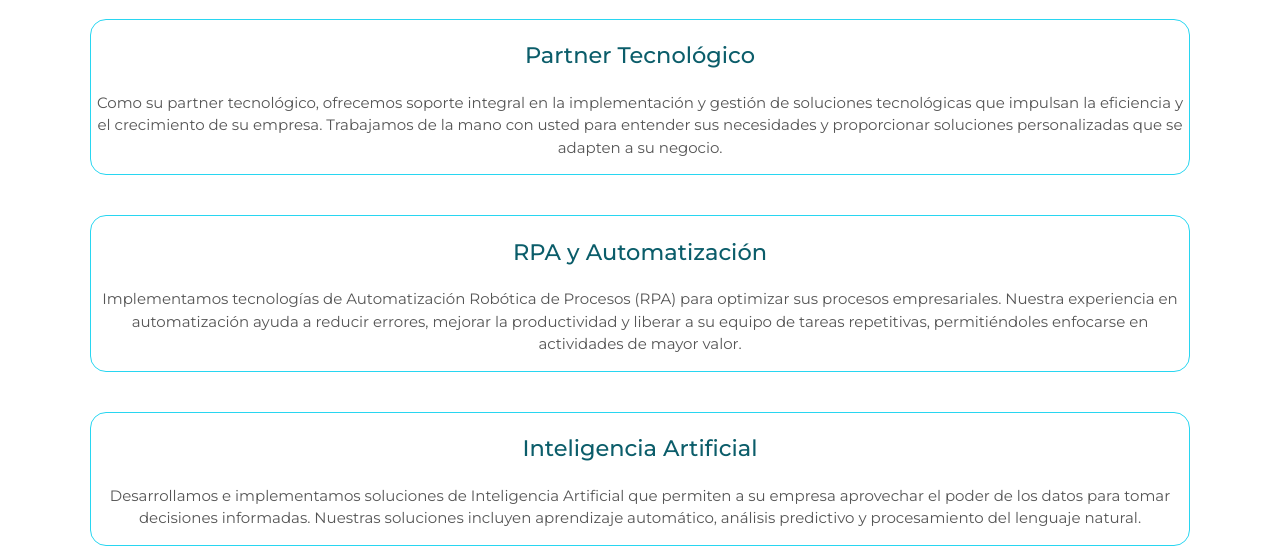
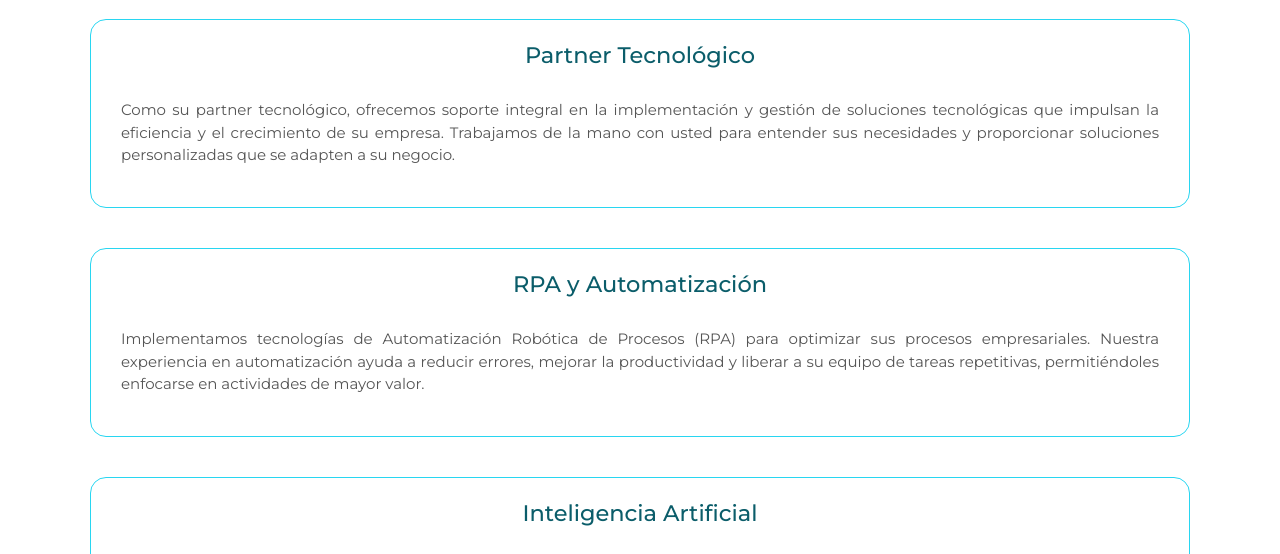
Before and after one commit to Paulina-Victoria/2da-villarroelherrera, a website: page pages/servicios.html in a window 1280 px wide. Shown: the part 206-760 px from the top of the page. Drawn offline with nearby package versions, Linux system fonts and the light colour scheme.

Commit message:
margen en servicios

```diff
--- a/scss/_principal.scss
+++ b/scss/_principal.scss
@@ -218,7 +218,6 @@ main{
     .content-nosotros {
         padding: 40px 20px;
         text-align: center;
-
         & h1 {
             margin-bottom: 40px;
         }
@@ -237,20 +236,22 @@ main{
     .content-servicios {
         padding: 40px 20px;
         justify-content: space-evenly;
-        text-align: center;
+        text-align: justify;
+        & h1 {
+            margin-bottom: 40px;
+        }
         .service {
             margin-bottom: 40px;
             border-radius: 16px;
             border: 1px solid $color-primary;
-        }
-        & h1 {
-            margin-bottom: 40px;
-        }
-        & h2 {
-            color: $color-primary-text;
+            & h2 {
+                color: $color-primary-text;
+            }
         }
         & p {
             color: $color-text-secundary;
+            margin: 2em;
+            margin-bottom: 40px;
         }
     }
 }
```
Also changed, not shown: css/main.css, 1 other file.
